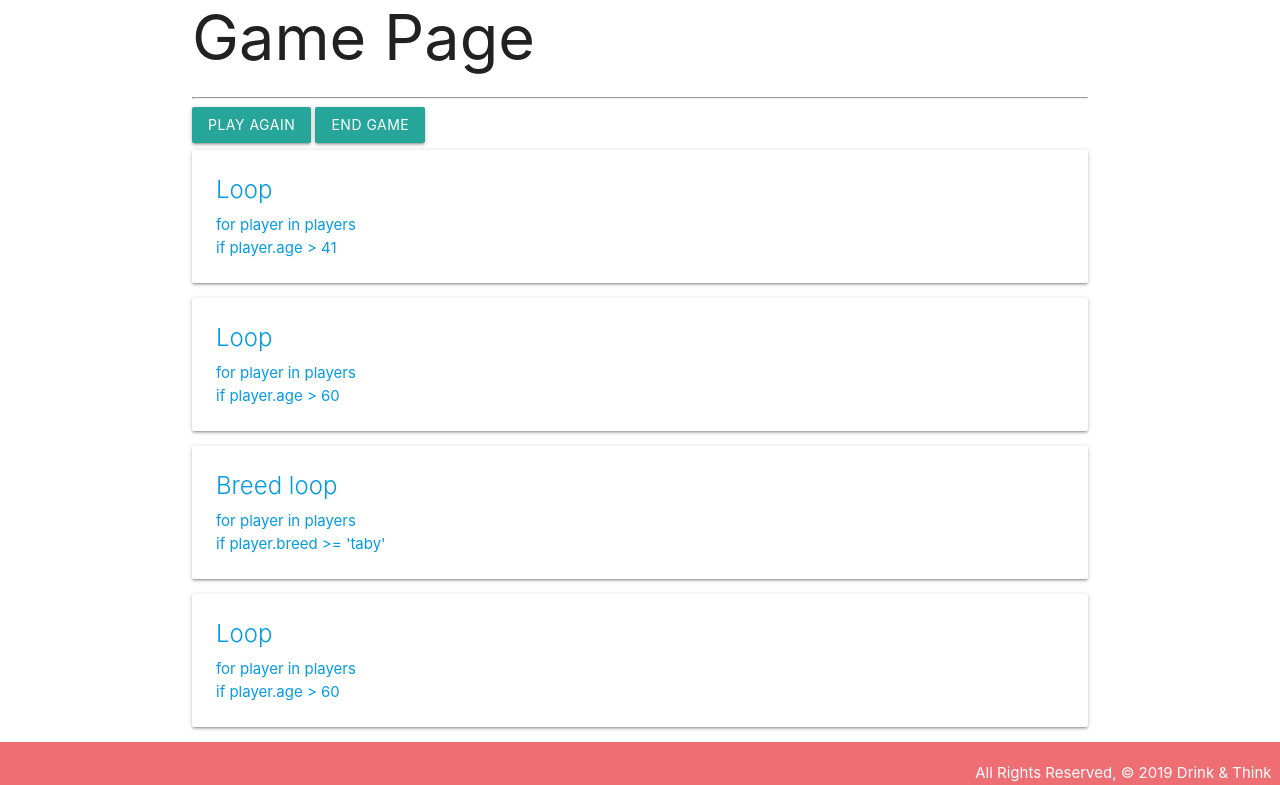
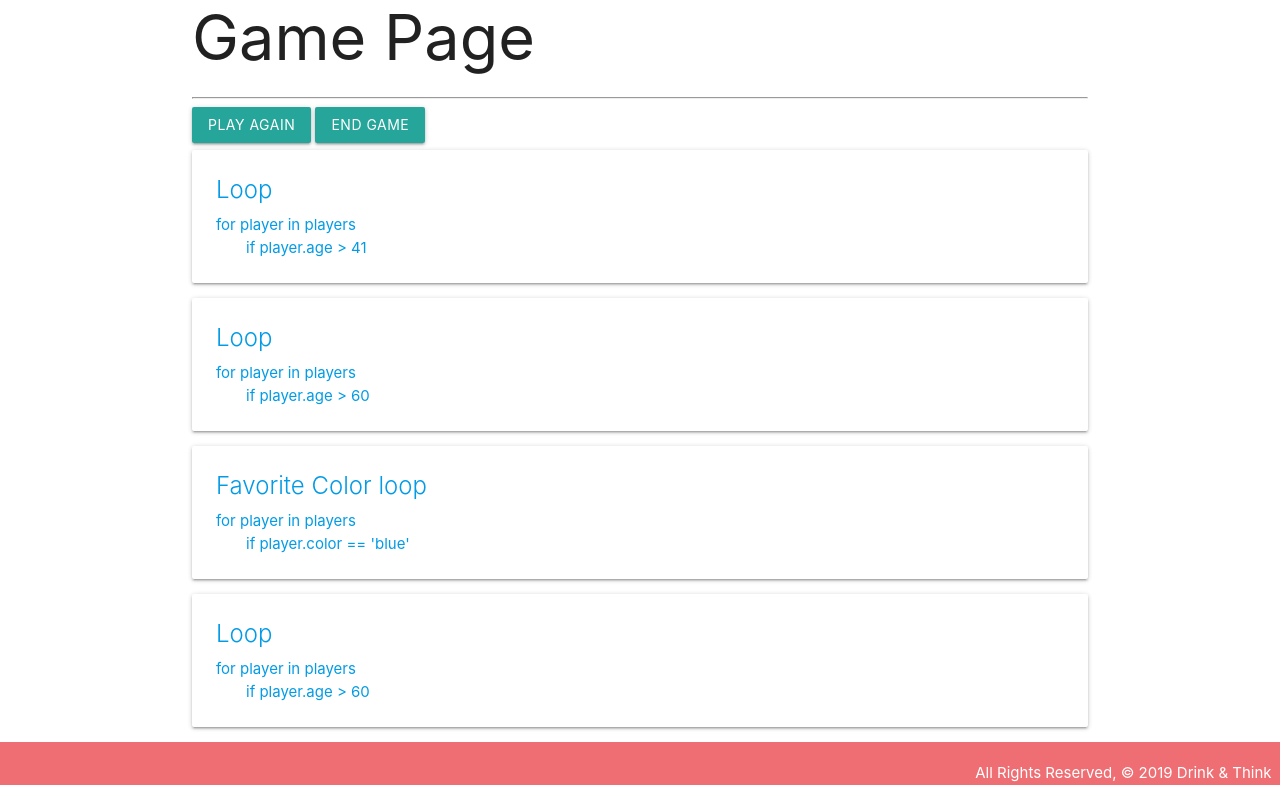
Before and after one commit to crystadavis1119/CodeDrink, a Django app: page /game/ in a window 1280 px wide. Shown: the part 103-888 px from the top of the page. Run offline with Django 3.2, Linux system fonts and the light colour scheme; data that the repository does not hold is empty.

Commit message:
update model

```diff
--- a/main_app/models.py
+++ b/main_app/models.py
@@ -4,9 +4,9 @@ from django.contrib.auth.models import User
 
 class Player(models.Model):
     name = models.CharField(max_length=100)
-    breed = models.CharField(max_length=100)
+    age = models.IntegerField()
+    color = models.CharField(max_length=100)
     description = models.TextField(max_length=250)
-    age = models.IntegerField()
     user = models.ForeignKey(User, on_delete=models.CASCADE)
 
     def __str__(self):
--- a/main_app/static/css/style.css
+++ b/main_app/static/css/style.css
@@ -13,12 +13,6 @@ footer {
     text-align: right;
 }
 
-.first-line {
-    padding-left: 1.5em;
-    text-indent:-1.5em;
+.second-line {
+    text-indent: 2em;
 }
-
-.second-line {
-    padding-left: 1.5em;
-    text-indent:-1.5em;
-}
--- a/main_app/templates/game.html
+++ b/main_app/templates/game.html
@@ -36,7 +36,7 @@
         <div class="card-content">
             <span class="card-title">Loop</span>
             <p>for player in players</p>
-            <p>if player.age > 41</p>
+            <p class="second-line">if player.age > 41</p>
         </div>
     </a>
 </div>
@@ -55,7 +55,7 @@
         <div class="card-content">
             <span class="card-title">Loop</span>
             <p>for player in players</p>
-            <p>if player.age > 60</p>
+            <p class="second-line">if player.age > 60</p>
         </div>
     </a>
 </div>
@@ -72,15 +72,15 @@
 <div class="card" id="card3" style="display: block">
     <a href="#" onclick="toggle_visibility('a3'); hide('card1'); hide('card2'); hide('card4');">
         <div class="card-content">
-            <span class="card-title">Breed loop</span>
+            <span class="card-title">Favorite Color loop</span>
             <p>for player in players</p>
-            <p>if player.breed >= 'taby'</p>
+            <p class="second-line">if player.color == 'blue'</p>
         </div>
     </a>
 </div>
 <div id="a3" style="display: none">
     {% for player in players %}
-        {% if player.breed >= 'taby' %}
+        {% if player.color == 'blue' %}
             <p> {{ player.name }} </p>
         {% endif %}
     {% endfor %}
@@ -93,7 +93,7 @@
         <div class="card-content">
             <span class="card-title">Loop</span>
             <p>for player in players</p>
-            <p>if player.age > 60</p>
+            <p class="second-line">if player.age > 60</p>
         </div>
     </a>
 </div>
--- a/main_app/views.py
+++ b/main_app/views.py
@@ -28,7 +28,7 @@ def signup(request):
 
 class PlayerCreate(LoginRequiredMixin, CreateView):
   model = Player
-  fields = ['name', 'breed', 'description', 'age']
+  fields = ['name', 'age', 'color', 'description', ]
   success_url = '/players/'
 
   def form_valid(self, form):
@@ -38,7 +38,7 @@ class PlayerCreate(LoginRequiredMixin, CreateView):
 
 class PlayerUpdate(LoginRequiredMixin, UpdateView):
   model = Player
-  fields = ['breed', 'description', 'age']
+  fields = ['age', 'color', 'description', ]
 
 
 class PlayerDelete(LoginRequiredMixin, DeleteView):
```
Also changed, not shown: main_app/templates/players/detail.html (+3 -6 lines), main_app/templates/players/index.html (+2 -6 lines), main_app/migrations/0003_auto_20190618_1709.py (added).
